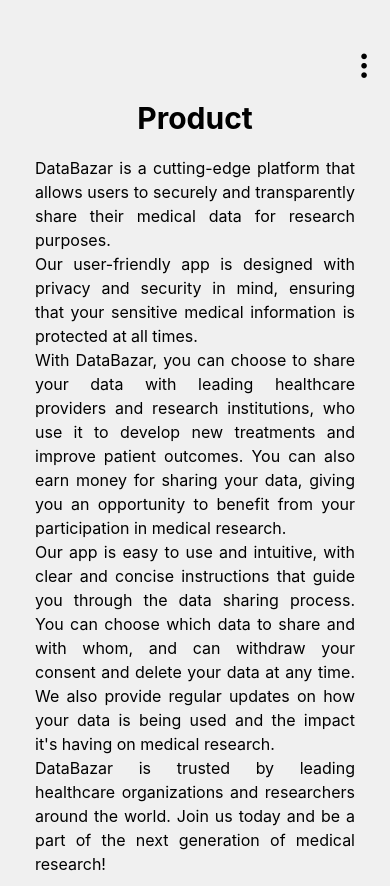
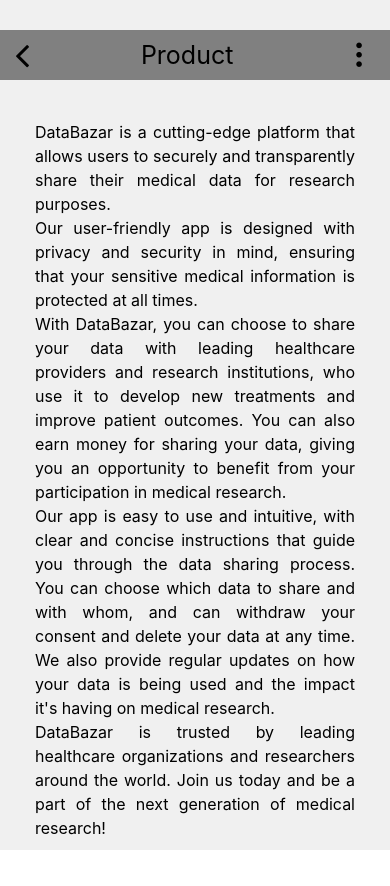
Before and after one commit to bu19akov/DatenbazarApp, a React Native app: screen /Product in a window 390 px wide. After the commit the page ends 850 px from the top, so only its background shows below. Built offline with nearby package versions, Linux system fonts and the light colour scheme.

Commit message:
redesign carl pages and delete unused imports

```diff
--- a/components/Contact.js
+++ b/components/Contact.js
@@ -1,12 +1,11 @@
 import React, { useState } from 'react';
-import { StyleSheet, Text, View, TouchableOpacity, TextInput, Dimensions } from 'react-native';
+import { StyleSheet, Text, View, TouchableOpacity, Dimensions } from 'react-native';
 import Icon from 'react-native-vector-icons/Ionicons';
+import Icon2 from 'react-native-vector-icons/FontAwesome';
 import CloseIcon from 'react-native-vector-icons/AntDesign';
-import FacebookIcon from 'react-native-vector-icons/FontAwesome';
-import GoogleIcon from 'react-native-vector-icons/FontAwesome';
-import EmailIcon from 'react-native-vector-icons/FontAwesome';
 import Modal from 'react-native-modal';
 
+const { width: SCREEN_WIDTH } = Dimensions.get('window');
 
 const Contact = ({ navigation }) => {
     const [modalVisible, setModalVisible] = useState(false);
@@ -40,13 +39,13 @@
     return (
 
         <View style={styles.container}>
-            <TouchableOpacity
-                style={styles.menuIcon}
-                onPress={() => setModalVisible(true)}
-            >
+            <View style={[styles.header, { width: SCREEN_WIDTH }]}>
+                <TouchableOpacity onPress={() => navigation.navigate("AuthScreen")}>
+                    <Icon2 name="angle-left" size={40} color="black" />
+                </TouchableOpacity>
+                <Text style={styles.title}>Contact us</Text>
+                <TouchableOpacity style={styles.menuIcon} onPress={() => setModalVisible(true)}>
                     <Icon name="ellipsis-vertical" size={30} color="black" />
-            </TouchableOpacity>
-
                      <Modal
                         isVisible={modalVisible}
                         onBackdropPress={() => setModalVisible(false)}
@@ -59,7 +58,8 @@
                     >
                         <SlideInMenu />
                     </Modal>
-            <Text style={styles.title}>Contact us</Text>
+                </TouchableOpacity>
+            </View>
             <Text style={styles.text}>
                 <Text style={styles.bold}>Email:</Text> contact@DataBazar.com{"\n\n"}
                 <Text style={styles.bold}>Phone:</Text> +43 01 427778101{"\n\n"}
@@ -79,25 +79,21 @@
         backgroundColor: '#F0F0F0',
         alignItems: 'center',
     },
-    menuIcon: {
-        position: 'absolute',
-        top: 50,
-        right: 10,
+    header: {
+        flexDirection: 'row',
+        alignItems: 'center',
+        justifyContent: 'space-between',
+        backgroundColor: 'gray',
+        paddingVertical: 5,
+        paddingHorizontal: 15,
+        marginTop: 30,
+        marginBottom: 30,
     },
     title: {
-        fontSize: 30,
-        fontWeight: 'bold',
-        marginBottom: 10,
+        fontSize: 25,
         color: 'black',
-        marginTop: 100,
-    },
-    header: {
-        fontSize: 15,
         textAlign: 'center',
-        marginBottom: 50,
-        color: 'black',
-        marginLeft: 60,
-        marginRight: 60,
+        flex: 1,
     },
     inputLabel: {
         alignSelf: 'flex-start',
--- a/components/Privacy.js
+++ b/components/Privacy.js
@@ -1,12 +1,11 @@
 import React, { useState } from 'react';
-import { StyleSheet, Text, View, TouchableOpacity, TextInput, Dimensions, ScrollView } from 'react-native';
+import { StyleSheet, Text, View, TouchableOpacity, Dimensions, ScrollView } from 'react-native';
 import Icon from 'react-native-vector-icons/Ionicons';
+import Icon2 from 'react-native-vector-icons/FontAwesome';
 import CloseIcon from 'react-native-vector-icons/AntDesign';
-import FacebookIcon from 'react-native-vector-icons/FontAwesome';
-import GoogleIcon from 'react-native-vector-icons/FontAwesome';
-import EmailIcon from 'react-native-vector-icons/FontAwesome';
 import Modal from 'react-native-modal';
 
+const { width: SCREEN_WIDTH } = Dimensions.get('window');
 
 const Privacy = ({ navigation }) => {
 
@@ -39,13 +38,13 @@
 
     return (
         <View style={styles.container}>
-            <TouchableOpacity
-                style={styles.menuIcon}
-                onPress={() => setModalVisible(true)}
-            >
+            <View style={[styles.header, { width: SCREEN_WIDTH }]}>
+                <TouchableOpacity onPress={() => navigation.navigate("AuthScreen")}>
+                    <Icon2 name="angle-left" size={40} color="black" />
+                </TouchableOpacity>
+                <Text style={styles.title}>Privacy Policy</Text>
+                <TouchableOpacity style={styles.menuIcon} onPress={() => setModalVisible(true)}>
                     <Icon name="ellipsis-vertical" size={30} color="black" />
-            </TouchableOpacity>
-
                      <Modal
                         isVisible={modalVisible}
                         onBackdropPress={() => setModalVisible(false)}
@@ -58,7 +57,8 @@
                     >
                         <SlideInMenu />
                     </Modal>
-            <Text style={styles.title}>Privacy policy</Text>
+                </TouchableOpacity>
+            </View>
             <ScrollView>
                 <Text style={styles.text}>
                     Your privacy and data security are our top priorities at DataBazar.{"\n"}
@@ -83,25 +83,21 @@
         backgroundColor: '#F0F0F0',
         alignItems: 'center',
     },
-    menuIcon: {
-        position: 'absolute',
-        top: 50,
-        right: 10,
+    header: {
+        flexDirection: 'row',
+        alignItems: 'center',
+        justifyContent: 'space-between',
+        backgroundColor: 'gray',
+        paddingVertical: 5,
+        paddingHorizontal: 15,
+        marginTop: 30,
+        marginBottom: 30,
     },
     title: {
-        fontSize: 30,
-        fontWeight: 'bold',
-        marginBottom: 10,
+        fontSize: 25,
         color: 'black',
-        marginTop: 100,
-    },
-    header: {
-        fontSize: 15,
         textAlign: 'center',
-        marginBottom: 50,
-        color: 'black',
-        marginLeft: 60,
-        marginRight: 60,
+        flex: 1,
     },
     inputLabel: {
         alignSelf: 'flex-start',
--- a/components/Product.js
+++ b/components/Product.js
@@ -1,8 +1,11 @@
 import React, { useState } from 'react';
-import { StyleSheet, Text, View, TouchableOpacity, TextInput, Dimensions, ScrollView } from 'react-native';
+import { StyleSheet, Text, View, TouchableOpacity, Dimensions, ScrollView } from 'react-native';
 import Icon from 'react-native-vector-icons/Ionicons';
+import Icon2 from 'react-native-vector-icons/FontAwesome';
 import CloseIcon from 'react-native-vector-icons/AntDesign';
 import Modal from 'react-native-modal';
+
+const { width: SCREEN_WIDTH } = Dimensions.get('window');
 
 const Product = ({ navigation }) => {
     const [modalVisible, setModalVisible] = useState(false);
@@ -34,13 +37,13 @@
 
     return (
         <View style={styles.container}>
-            <TouchableOpacity
-                style={styles.menuIcon}
-                onPress={() => setModalVisible(true)}
-            >
+            <View style={[styles.header, { width: SCREEN_WIDTH }]}>
+                <TouchableOpacity onPress={() => navigation.navigate("AuthScreen")}>
+                    <Icon2 name="angle-left" size={40} color="black" />
+                </TouchableOpacity>
+                <Text style={styles.title}>Product</Text>
+                <TouchableOpacity style={styles.menuIcon} onPress={() => setModalVisible(true)}>
                     <Icon name="ellipsis-vertical" size={30} color="black" />
-            </TouchableOpacity>
-
                      <Modal
                         isVisible={modalVisible}
                         onBackdropPress={() => setModalVisible(false)}
@@ -53,7 +56,8 @@
                     >
                         <SlideInMenu />
                     </Modal>
-            <Text style={styles.title}>Product</Text>
+                </TouchableOpacity>
+            </View>
             <ScrollView>
                 <Text style={styles.text}>
                     DataBazar is a cutting-edge platform that allows users to securely and transparently share their medical
@@ -81,25 +85,21 @@
         backgroundColor: '#F0F0F0',
         alignItems: 'center',
     },
-    menuIcon: {
-        position: 'absolute',
-        top: 50,
-        right: 10,
+    header: {
+        flexDirection: 'row',
+        alignItems: 'center',
+        justifyContent: 'space-between',
+        backgroundColor: 'gray',
+        paddingVertical: 5,
+        paddingHorizontal: 15,
+        marginTop: 30,
+        marginBottom: 30,
     },
     title: {
-        fontSize: 30,
-        fontWeight: 'bold',
-        marginBottom: 10,
+        fontSize: 25,
         color: 'black',
-        marginTop: 100,
-    },
-    header: {
-        fontSize: 15,
         textAlign: 'center',
-        marginBottom: 50,
-        color: 'black',
-        marginLeft: 60,
-        marginRight: 60,
+        flex: 1,
     },
     inputLabel: {
         alignSelf: 'flex-start',
```
Also changed, not shown: components/About.js (+4 -5 lines). Lines whose indentation alone changed are shown as unchanged.
